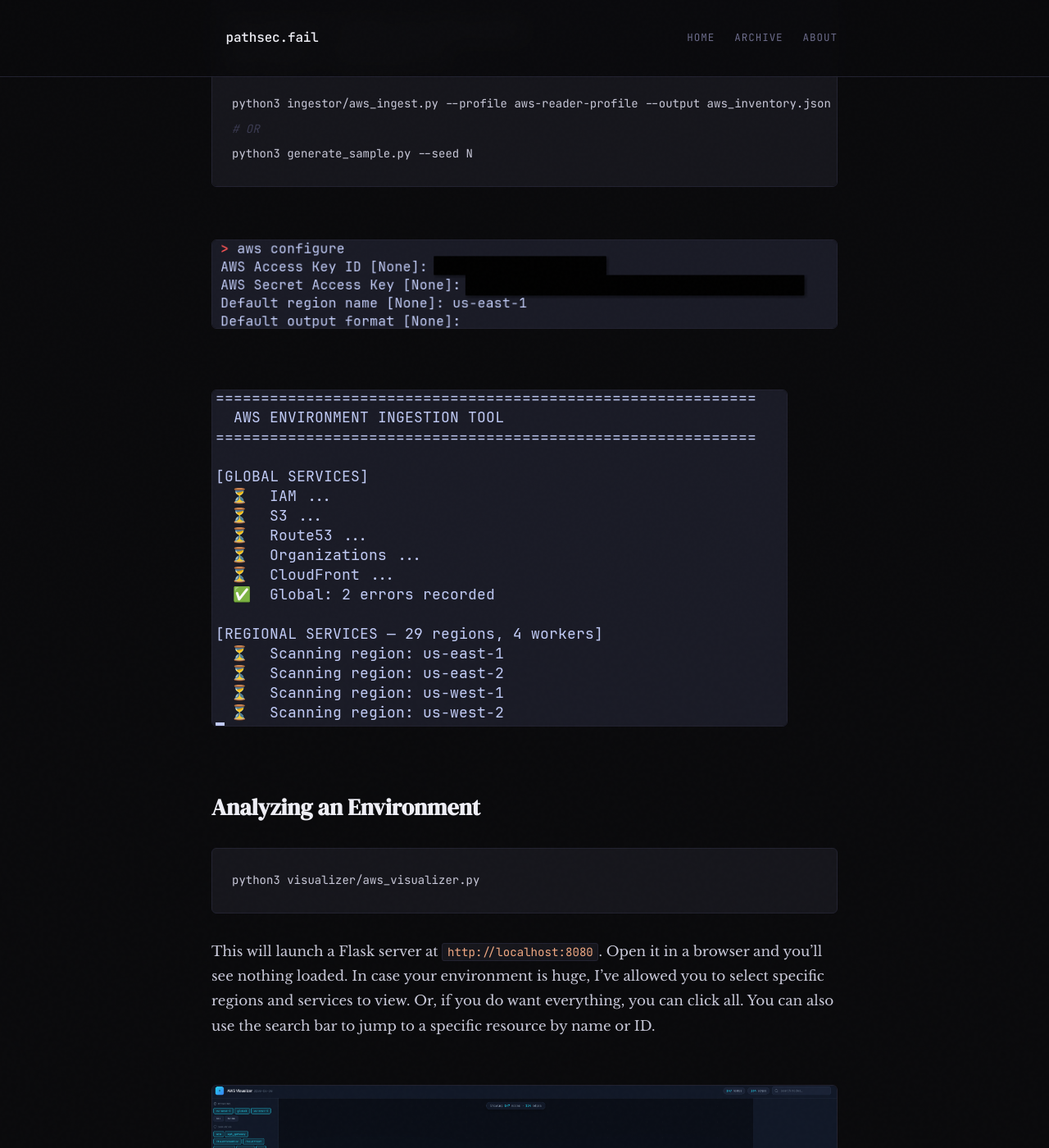
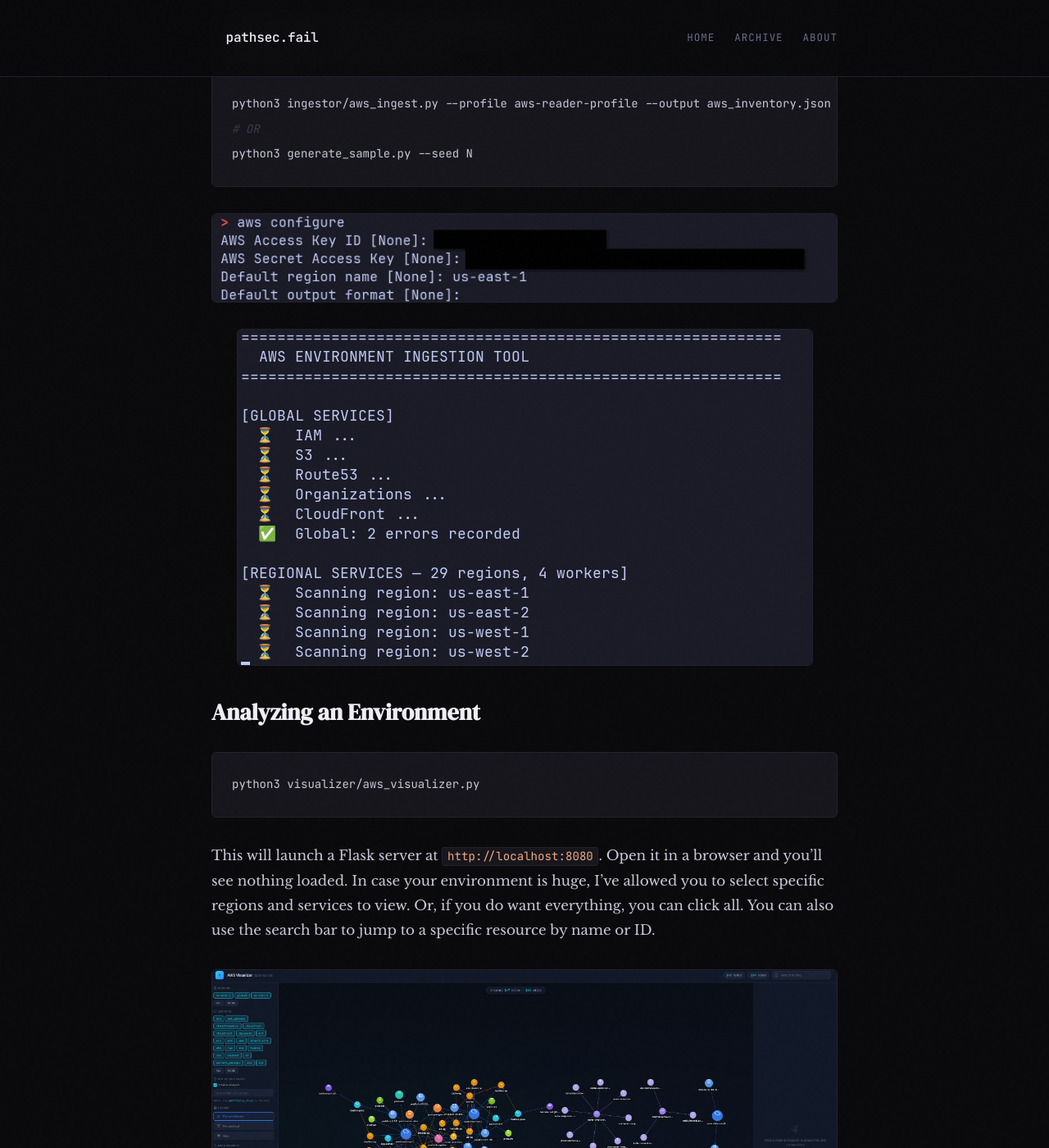
Before and after one commit to pathsec/pathsec.github.io, a Jekyll site: the page built from _posts/2026-03-06-visualizing-aws.md, in a window 1280 px wide and 1400 px high, scrolled down 1834 px. Shown: the whole window at 82% size. Built offline with Jekyll 4.4.1, drawn with Linux system fonts in a browser that asks for light colours.

Commit message:
Update main.css

```diff
--- a/assets/css/main.css
+++ b/assets/css/main.css
@@ -358,10 +358,11 @@ pre code {
 
 /* ─── Images ─────────────────────────────────────── */
 .post-content img {
+  display: block;
   max-width: 100%;
   border-radius: 6px;
   border: 1px solid var(--border);
-  margin: 2rem 0;
+  margin: 2rem auto;
 }
 
 /* ─── Footer ─────────────────────────────────────── */
```
